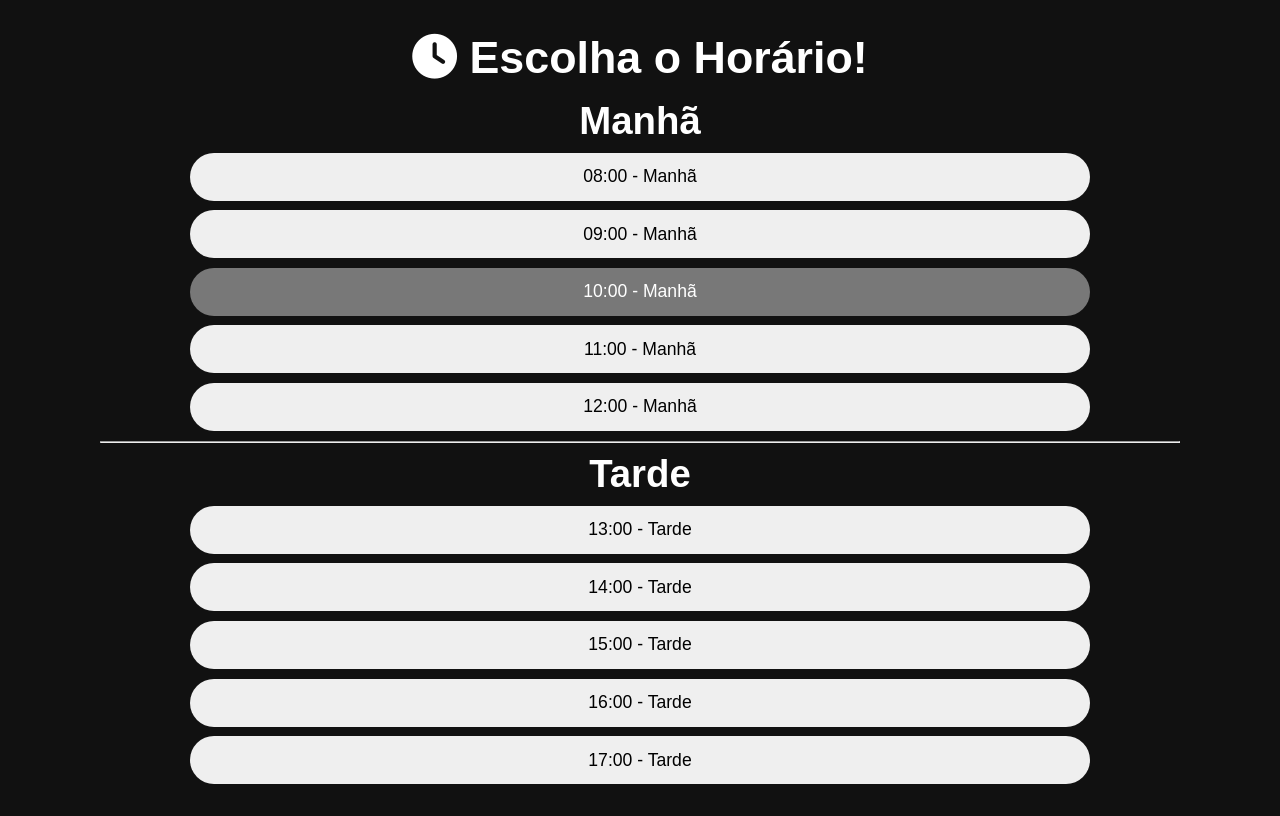
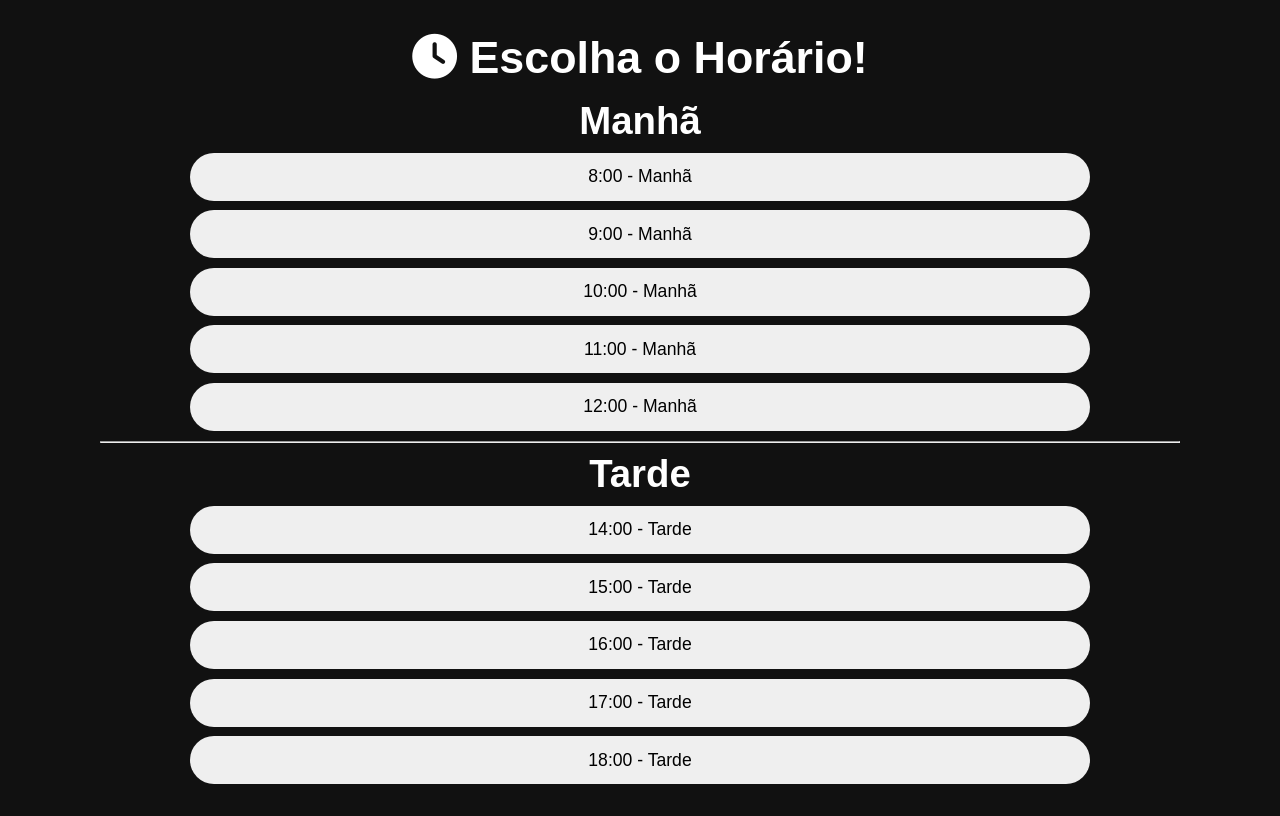
Before and after one commit to Pedro-Rocha-Araujo/barber-manager, a React (Create React App) app in the folder frontend/: page /agendamento/1 in a window 1280 px wide. Built offline with nearby package versions, Linux system fonts and the light colour scheme; sample sign-in values are in the browser's storage.

Commit message:
Esquema para pegar o dia em formato date na hora de mandar para o backend

```diff
--- a/frontend/src/components/agendamentos/AgendarHora.js
+++ b/frontend/src/components/agendamentos/AgendarHora.js
@@ -1,21 +1,49 @@
+import { useState, useEffect } from "react"
+import { useParams } from "react-router-dom"
+
 function AgendarHora() {
+  // Horários de manhã e tarde em forma de array
+  const manha = [8, 9, 10, 11, 12]
+  const tarde = [14, 15, 16, 17, 18]
+  // Dia pego no useParams
+  const { dia } = useParams()
+  // Dia que vai para o backend
+  const [diaBack, setDiaBack] = useState()
+  // Array com os dias para pegar com o número
+  const arrayDias = ["Domingo", "Segunda", "Terça", "Quarta", "Quinta", "Sexta", "Sábado", "Domingo", "Segunda", "Terça", "Quarta", "Quinta", "Sexta", "Sábado"]
+  // Data de hoje
+  const hoje = new Date().getDay()
+  // Dia escolhido pelo usuário em forma de número
+  const diaEscolhido = arrayDias.indexOf(dia)
+
+
+  useEffect(()=>{
+    function setarData() {
+      const dataCompleta = new Date()
+      let diferenca = diaEscolhido - hoje
+      if(diferenca < 0) {
+        diferenca += 7
+      }
+      dataCompleta.setDate(dataCompleta.getDate() + diferenca)
+      let apenasDia = dataCompleta.toISOString().split("T")[0]
+      setDiaBack(apenasDia)
+    }
+    setarData()
+  }, [diaEscolhido, hoje])
+
   return (
     <section className="agendamento">
       <h2><i className="fa-solid fa-clock"></i> Escolha o Horário!</h2>
       <form>
         <h3>Manhã</h3>
-        <button type="submit">08:00 - Manhã</button>
-        <button type="submit">09:00 - Manhã</button>
-        <button className="cheio" type="submit">10:00 - Manhã</button>
-        <button type="submit">11:00 - Manhã</button>
-        <button type="submit">12:00 - Manhã</button>
+        {manha.map((hora)=>{
+          return <button key={hora} type="submit">{hora}:00 - Manhã</button>
+        })}
         <hr />
         <h3>Tarde</h3>
-        <button type="submit">13:00 - Tarde</button>
-        <button type="submit">14:00 - Tarde</button>
-        <button type="submit">15:00 - Tarde</button>
-        <button type="submit">16:00 - Tarde</button>
-        <button type="submit">17:00 - Tarde</button>
+        {tarde.map((hora)=>{
+          return <button key={hora} type="submit">{hora}:00 - Tarde</button>
+        })}
       </form>
     </section>
   )
```
Also changed, not shown: frontend/src/components/agendamentos/Agendamento.js (line endings or trailing spaces), 1 other file (tests, documents, lock files or other folders).
